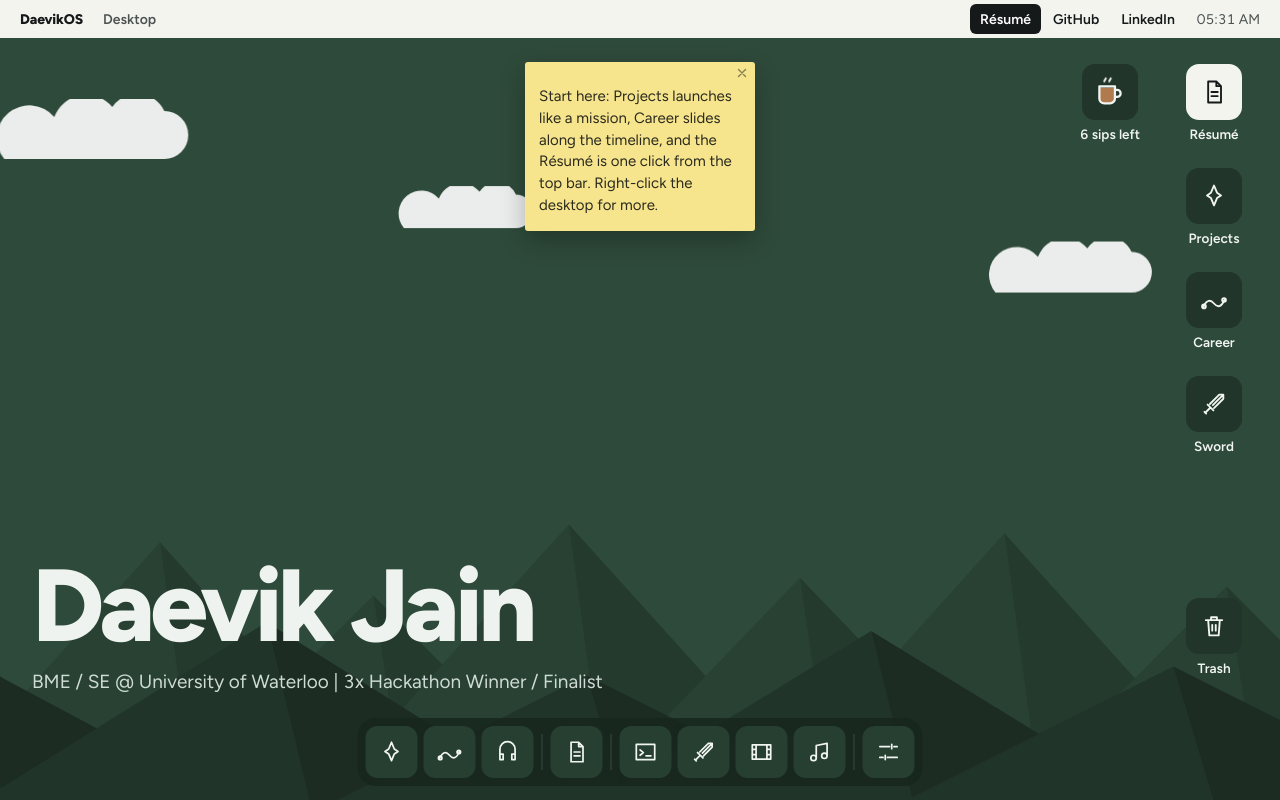
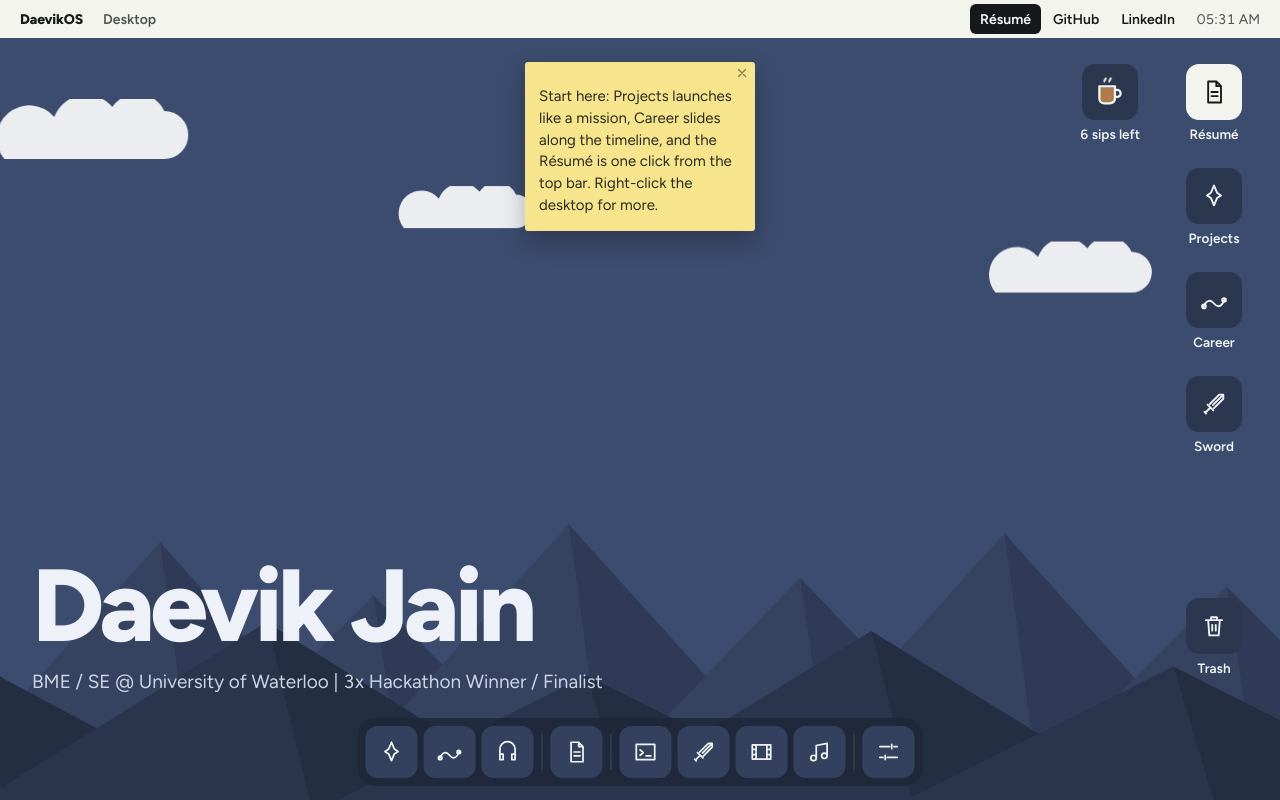
Before and after one commit to DJFiya/portfolio-main, a React (Vite) app: page / in a window 1280 px wide. Built offline with nearby package versions, Linux system fonts and the light colour scheme.

Commit message:
feat(desktop): make slate blue the default theme and offer ten wallpaper colours

```diff
--- a/index.html
+++ b/index.html
@@ -6,7 +6,7 @@
     <title>Daevik Jain</title>
     <meta name="description" content="Portfolio of Daevik Jain — Software Engineer, Hackathon Builder, ML Enthusiast." />
     <link rel="canonical" href="https://daevik.vercel.app/" />
-    <meta name="theme-color" content="#2E4A3A" />
+    <meta name="theme-color" content="#3C4C6E" />
 
     <link rel="icon" type="image/svg+xml" href="/favicon.svg" />
 
@@ -47,7 +47,7 @@
     <link rel="preconnect" href="https://fonts.gstatic.com" crossorigin />
     <link rel="stylesheet" href="https://fonts.googleapis.com/css2?family=Figtree:wght@400;500;600;700;800&family=Barlow+Condensed:wght@600;700&family=JetBrains+Mono:wght@400;600&family=Literata:ital,opsz,wght@1,7..72,400;1,7..72,500&family=Pixelify+Sans:wght@500;700&display=swap" />
   </head>
-  <body style="background:#2E4A3A;">
+  <body style="background:#3C4C6E;">
     <div id="root"></div>
     <script type="module" src="/src/main.tsx"></script>
   </body>
--- a/src/os/content.ts
+++ b/src/os/content.ts
@@ -57,4 +57,8 @@ export const CONTACTS: [string, string, string][] = [
 
 export const RESUME_PDF = '/resume/swe_resume.pdf'
 
-export const WALLS: [string, string][] = [['Moss', '#2E4A3A'], ['Ink', '#1D2742'], ['Slate', '#2B3036'], ['Plum', '#3A2438'], ['Clay', '#5A3B2B']]
+// The first is the default
+export const WALLS: [string, string][] = [
+  ['Slate Blue', '#3C4C6E'], ['Ink', '#1D2742'], ['Harbor', '#24505E'], ['Moss', '#2E4A3A'], ['Olive', '#4A4A2C'],
+  ['Dusk', '#4B3F6B'], ['Plum', '#3A2438'], ['Rosewood', '#6A3540'], ['Clay', '#5A3B2B'], ['Graphite', '#2B3036'],
+]
--- a/src/os/os.css
+++ b/src/os/os.css
@@ -1,14 +1,14 @@
 /* Layout: one full-screen desktop. Menubar, free-placed desktop items, floating windows, a dock.
    Three app families share one frame: Instruments (console hardware), Media (dark player), Documents (paper). */
 :root {
-  --wall: #2E4A3A;
+  --wall: #3C4C6E;
   --win: #FAFAF7;
   --bar: #ECECE5;
   --ink: #15191A;
   --ink2: #4B5352;
   --line: #D8DBD4;
-  --accent: #0F6B57;
-  --sel: #DCEDE6;
+  --accent: #3A5A99;
+  --sel: #DFE6F3;
   /* instrument family */
   --metal: #C9C3B3; --metal-3: #A39C89; --plate: #23272A; --screen: #0A110D; --phos: #CFE8D3; --phos-2: #8FAE96; --amber: #F2B24C; --go: #7FD38B; --red: #D6452F;
   /* media family */
@@ -27,7 +27,7 @@ html, body, #root { height: 100%; }
 body { margin: 0; background: var(--wall); color: var(--ink); font-family: var(--font); overflow: hidden; font-variant-numeric: tabular-nums; -webkit-font-smoothing: antialiased; }
 button { font: inherit; color: inherit; }
 a { color: var(--accent); text-underline-offset: 3px; }
-:focus-visible { outline: 3px solid #8FD3BE; outline-offset: 2px; }
+:focus-visible { outline: 3px solid #9DB6E6; outline-offset: 2px; }
 .sr { position: absolute; width: 1px; height: 1px; overflow: hidden; clip: rect(0 0 0 0); white-space: nowrap; }
 
 #os { position: relative; height: 100%; display: flex; flex-direction: column; background: var(--wall); transition: background-color 400ms ease; }
@@ -55,8 +55,8 @@ a { color: var(--accent); text-underline-offset: 3px; }
 .cloud { position: absolute; left: 0; opacity: 0.9; animation: drift linear infinite; }
 @keyframes drift { from { transform: translateX(-240px); } to { transform: translateX(calc(100vw + 20px)); } }
 #wallname { position: absolute; left: 32px; bottom: 104px; max-width: 640px; pointer-events: none; user-select: none; }
-#wallname h1 { margin: 0; font-size: clamp(56px, 8vw, 104px); line-height: 0.9; letter-spacing: -0.045em; font-weight: 800; color: #EEF3EF; }
-#wallname p { margin: 16px 0 0; font-size: 19px; line-height: 1.45; color: #CFDCD5; max-width: 52ch; }
+#wallname h1 { margin: 0; font-size: clamp(56px, 8vw, 104px); line-height: 0.9; letter-spacing: -0.045em; font-weight: 800; color: #EEF2F8; }
+#wallname p { margin: 16px 0 0; font-size: 19px; line-height: 1.45; color: #CBD5E6; max-width: 52ch; }
 
 .item { position: absolute; touch-action: none; user-select: none; -webkit-user-select: none; border: 0; background: transparent; padding: 0; cursor: default; }
 .item.dragging { cursor: grabbing; z-index: 3000 !important; }
@@ -118,7 +118,7 @@ a { color: var(--accent); text-underline-offset: 3px; }
 .dk:active { transform: translateY(-1px) scale(0.95); }
 .dk .tip { position: absolute; bottom: 62px; left: 50%; transform: translate(-50%, 4px); white-space: nowrap; padding: 5px 9px; border-radius: 6px; background: #F4F4EF; color: var(--ink); font-size: 13px; font-weight: 600; opacity: 0; pointer-events: none; transition: opacity 120ms ease, transform 120ms var(--ease); }
 .dk:hover .tip, .dk:focus-visible .tip { opacity: 1; transform: translate(-50%, 0); }
-.dk.running::after { content: ""; position: absolute; bottom: -5px; left: 50%; width: 5px; height: 5px; margin-left: -2.5px; border-radius: 50%; background: #CFE9DE; }
+.dk.running::after { content: ""; position: absolute; bottom: -5px; left: 50%; width: 5px; height: 5px; margin-left: -2.5px; border-radius: 50%; background: #D6E0F2; }
 .dk-sep { width: 1px; margin: 8px 2px; background: rgba(255, 255, 255, 0.16); }
 
 /* ---------- context menu ---------- */
@@ -127,7 +127,7 @@ a { color: var(--accent); text-underline-offset: 3px; }
 @keyframes ctx-in { from { opacity: 0; transform: scale(0.97); } to { opacity: 1; transform: none; } }
 #ctx button { display: block; width: 100%; text-align: left; height: 34px; padding: 0 10px; border: 0; border-radius: 6px; background: transparent; cursor: pointer; font-size: 14px; font-weight: 500; }
 #ctx button:hover { background: var(--sel); }
-#ctx .swatches { display: flex; gap: 6px; padding: 8px 10px 6px; }
+#ctx .swatches { display: flex; flex-wrap: wrap; max-width: 200px; gap: 6px; padding: 8px 10px 6px; }
 #ctx .sw { width: 26px; height: 26px; border-radius: 50%; border: 0; padding: 0; cursor: pointer; box-shadow: inset 0 0 0 2px rgba(255, 255, 255, 0.5); }
 #ctx .lbl { padding: 8px 10px 0; font-size: 12.5px; color: var(--ink2); font-weight: 600; }
 
@@ -140,7 +140,7 @@ a { color: var(--accent); text-underline-offset: 3px; }
 .btn:hover { background: #2A3031; color: #FFF; }
 .btn:active { transform: scale(0.97); }
 .btn.ghost { background: var(--sel); color: var(--ink); }
-.btn.ghost:hover { background: #CFE5DB; }
+.btn.ghost:hover { background: #CDD8EC; }
 
 /* ---------- documents ---------- */
 .cv { background: #E9EAE4; padding: 22px; min-height: 100%; }
```
